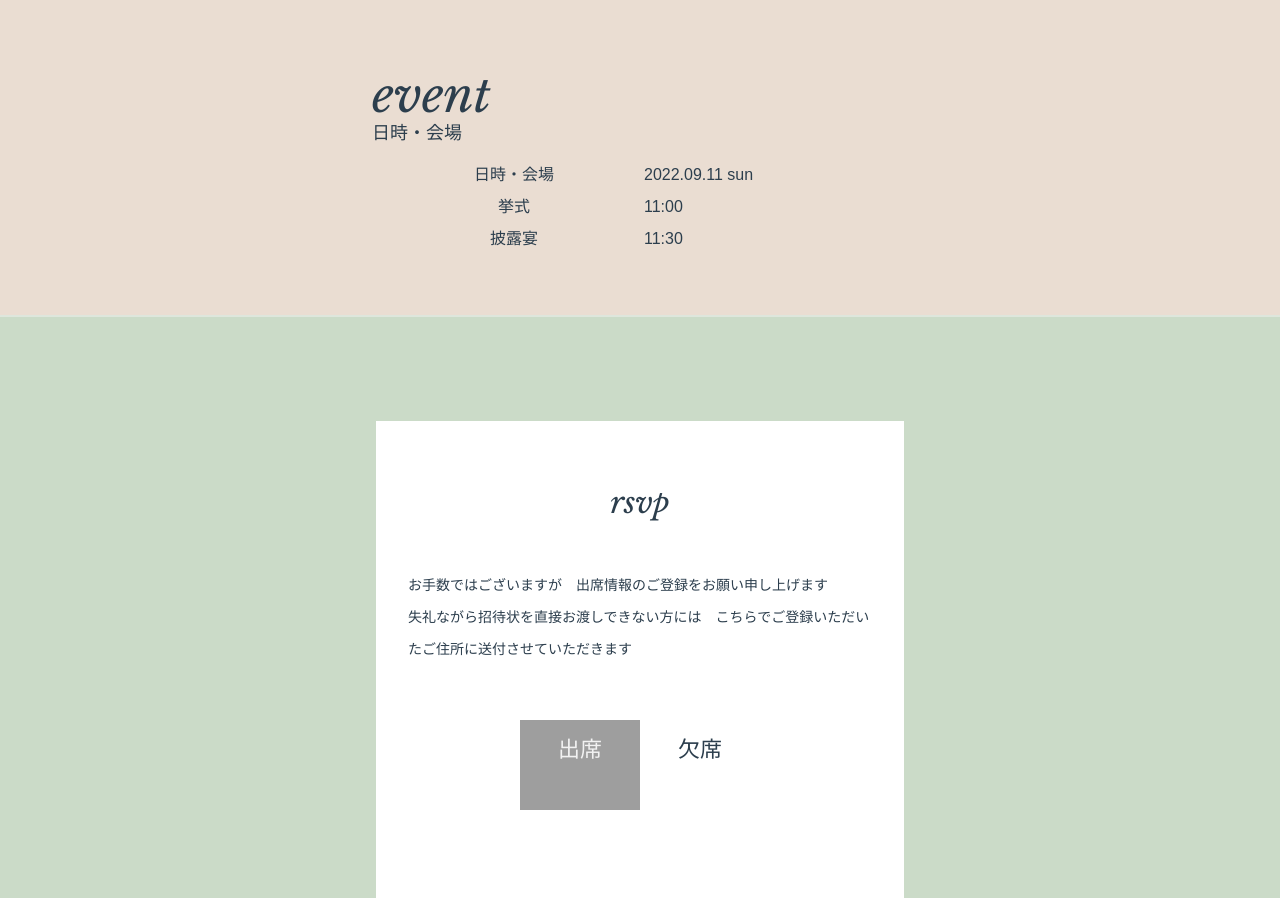
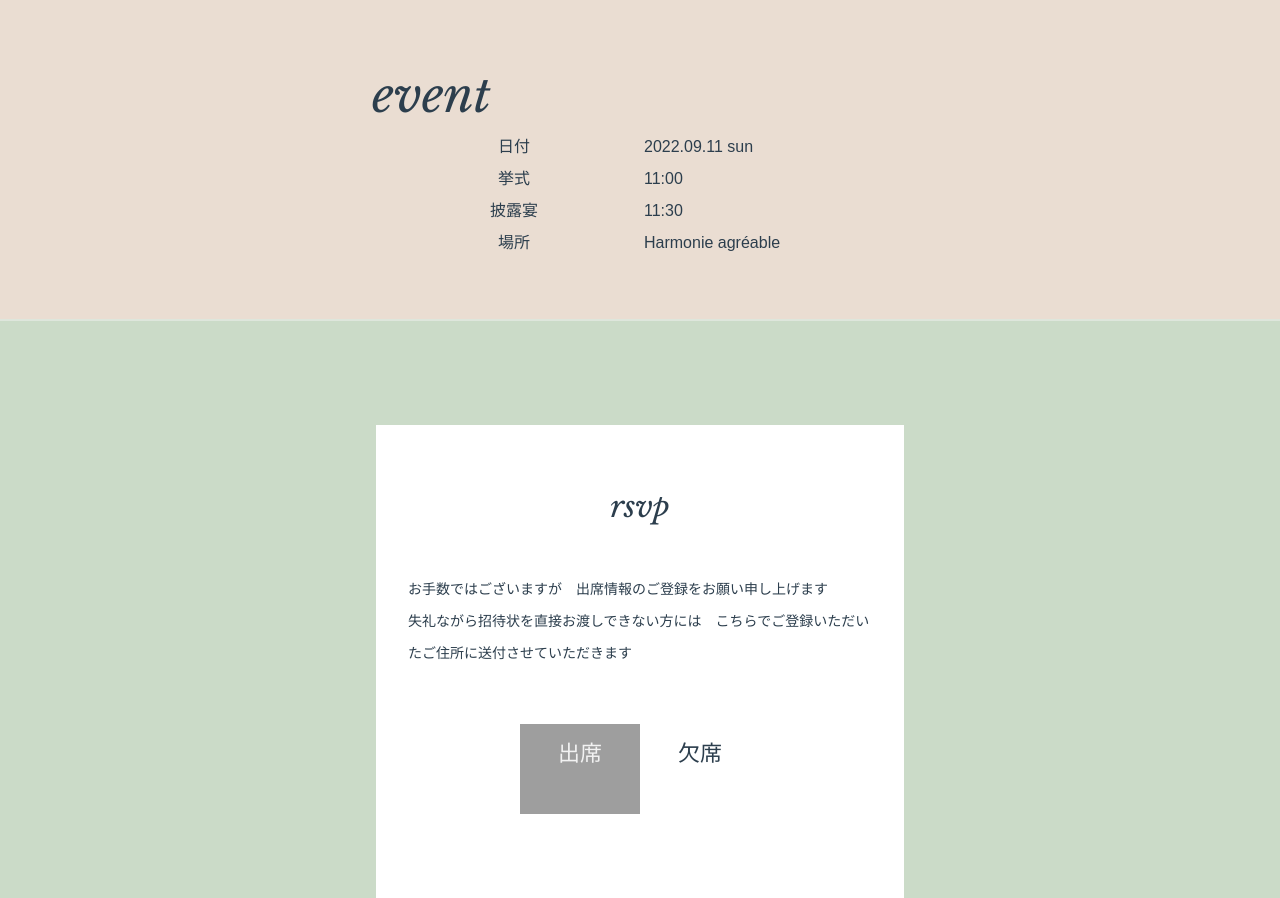
Before and after one commit to momiom/wedding-invitation, a Next.js app: page / in a window 1280 px wide. Shown: the part 1101-1999 px from the top of the page. Built offline with nearby package versions, Linux system fonts and the light colour scheme; grey boxes are pictures that could not be loaded; a web font is replaced by a local one.

Commit message:
event文言修正

```diff
--- a/src/components/uiGroup/CelebrationDate.tsx
+++ b/src/components/uiGroup/CelebrationDate.tsx
@@ -16,7 +16,7 @@ const Message: FC = () => {
         }`}
       >
         <h2 className="text-5xl italic font-libre">event</h2>
-        <p className="text-lg">日時・会場</p>
+
 
         <div
           ref={ref}
@@ -24,7 +24,7 @@ const Message: FC = () => {
             inView ? 'opacity-1' : 'opacity-0'
           }`}
         >
-          <p className="justify-self-center">日時・会場</p>
+          <p className="justify-self-center">日付</p>
           <p>2022.09.11 sun</p>
 
           <p className="justify-self-center">挙式</p>
@@ -32,6 +32,9 @@ const Message: FC = () => {
 
           <p className="justify-self-center">披露宴</p>
           <p>11:30</p>
+
+          <p className="justify-self-center">場所</p>
+          <p>Harmonie agréable</p>
         </div>
       </div>
     </>
```
